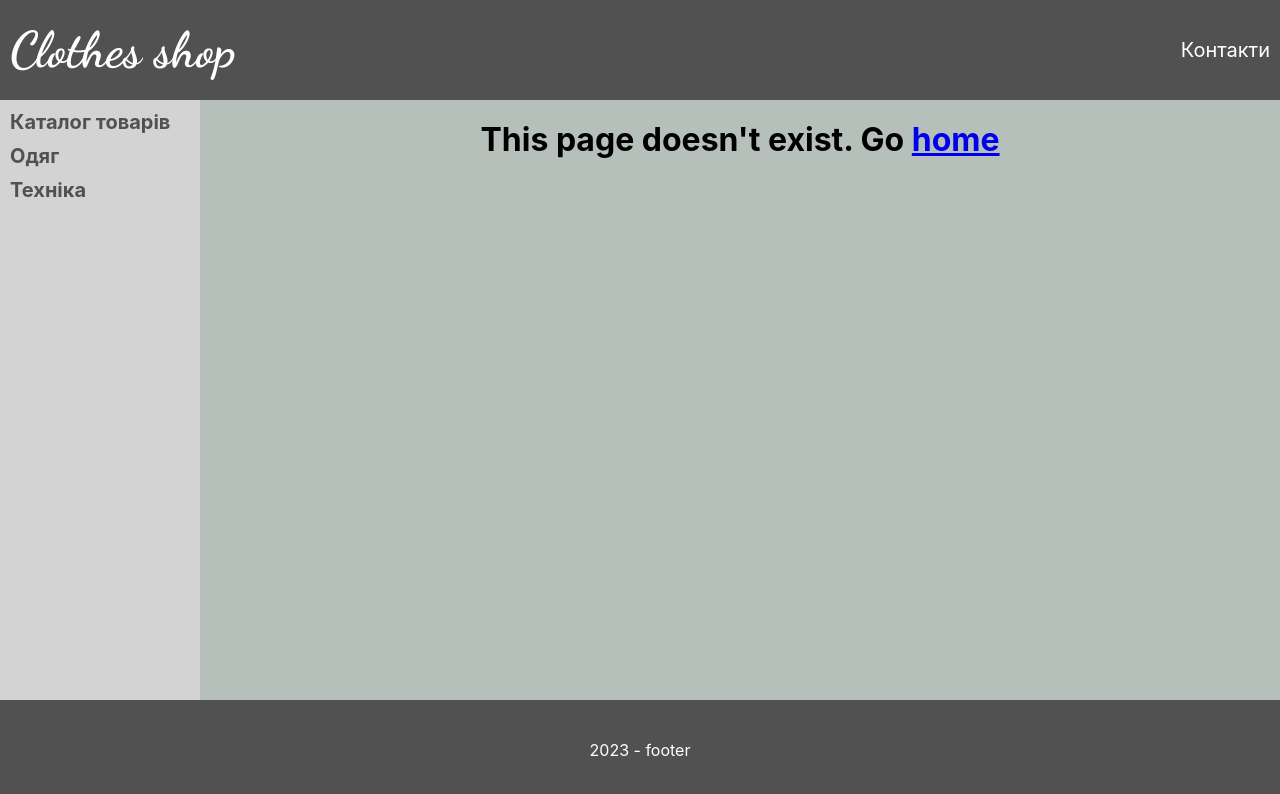
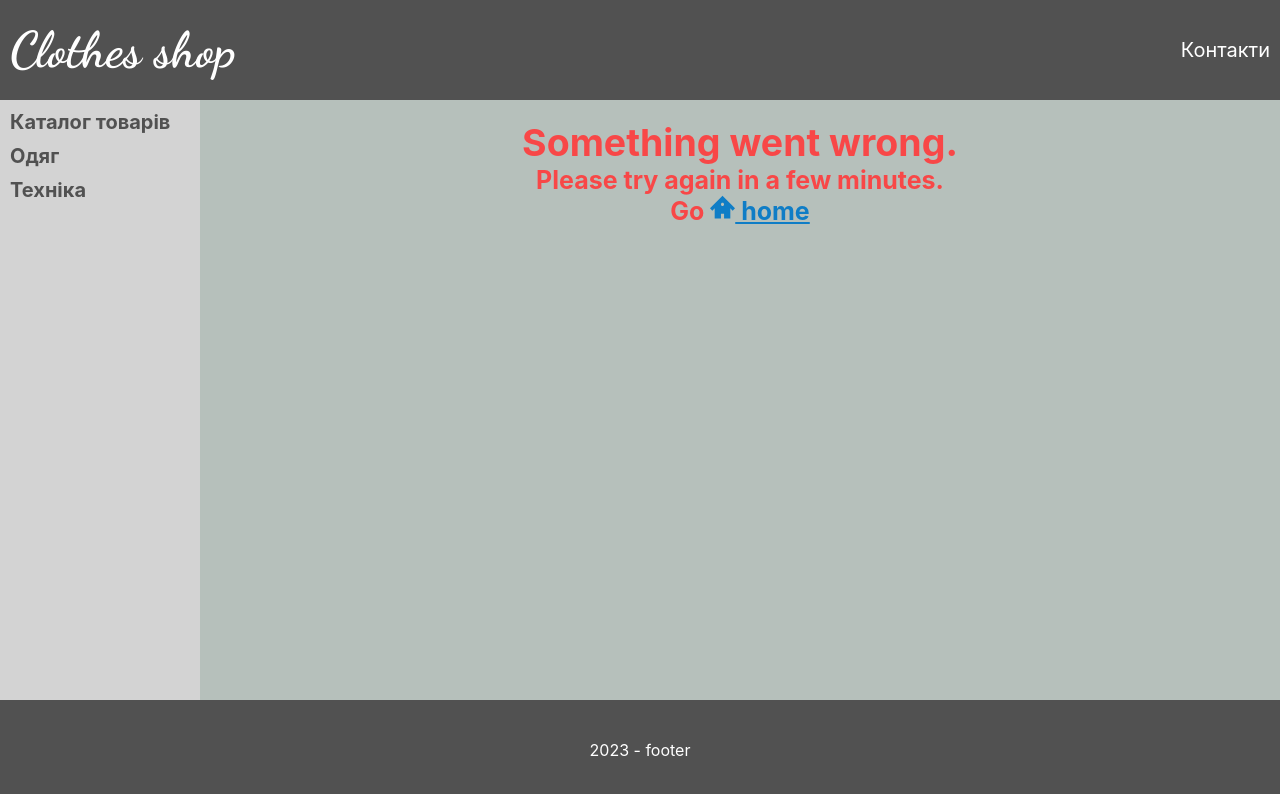
Before and after one commit to SerhiiHats/hw-9-at-react, a React (Create React App) app: page /error in a window 1280 px wide. Shown: the top 794 px of the page. Built offline with nearby package versions, Linux system fonts and the light colour scheme.

Commit message:
add error page

```diff
--- a/src/companents/App/App.js
+++ b/src/companents/App/App.js
@@ -6,6 +6,7 @@ import ProductPage from "../../pages/ProductPage";
 import Contacts from "../../pages/Contacts";
 import SingleProductPage from "../../pages/SingleProductPage";
 import NotfoundPage from "../../pages/NotfoundPage";
+import ErrorPage from "../../pages/ErrorPage";
 
 function App() {
   return (
@@ -17,6 +18,7 @@ function App() {
         <Route path={"/product/clothing"} element={<ProductPage/>}/>
         <Route path={"/product/electronics"} element={<ProductPage/> }/>
         <Route path={"*"} element={<NotfoundPage/>}/>
+        <Route path={"/error"} element={<ErrorPage/>}/>
       </Route>
     </Routes>
   );
--- a/src/index.scss
+++ b/src/index.scss
@@ -14,6 +14,7 @@ code {
 
 
 $colorDefault: white;
+$colorDefault2: black;
 $colorActive: #0f7dc6;
 $colorFont: #040704;
 $colorAtt: #f84747;
--- /dev/null
+++ b/src/pages/ErrorPage.js
@@ -0,0 +1,17 @@
+import React from 'react';
+import styles from "./ErrorPage.module.scss";
+import {Link} from "react-router-dom";
+import {Icon} from "../companents/Icon/Icon";
+import {iconTypes} from "../constants/icons";
+
+const ErrorPage = () => {
+  return (
+    <div className={styles.error}>
+      <h2>Something went wrong.</h2>
+      <p>Please try again in a few minutes.</p>
+      <p className={styles.goHome}>Go <Link to={"/"}><Icon type={iconTypes.home}/> home</Link></p>
+    </div>
+  );
+};
+
+export default ErrorPage;
--- /dev/null
+++ b/src/pages/ErrorPage.module.scss
@@ -0,0 +1,20 @@
+@import "src/index";
+
+.error {
+  color: $colorAtt;
+  padding: $size * 2;
+  text-align: center;
+  font-size: $size * 2.5;
+  font-weight: bold;
+
+  .goHome{
+    svg{
+      fill: $colorActive;
+
+    }
+    a {
+      color: $colorActive;
+    }
+  }
+
+}
--- a/src/pages/NotfoundPage.js
+++ b/src/pages/NotfoundPage.js
@@ -5,7 +5,7 @@ import {Link} from "react-router-dom";
 const NotfoundPage = () => {
   return (
     <div className={style.notFound}>
-      <h1>This page doesn't exist. Go <Link to={"/"}>home</Link> </h1>
+      <h2>This page doesn't exist. Go <Link to={"/"}>home</Link> </h2>
     </div>
   );
 };
--- a/src/pages/NotfoundPage.module.scss
+++ b/src/pages/NotfoundPage.module.scss
@@ -1,5 +1,7 @@
+@import "src/index";
+
 .notFound {
-  color: black;
-  padding: 20px;
+  color: $colorDefault2;
+  padding: $size * 2;
   text-align: center;
 }
--- a/src/pages/ProductPage.js
+++ b/src/pages/ProductPage.js
@@ -20,6 +20,7 @@ const ProductPage = () => {
         .then(response => setProduct(response.data.filter(item => item.category.includes(category))))
         .catch(error=>{
           console.log(error)
+          navigation('/error');
         })
 
     }, [location]);
```
